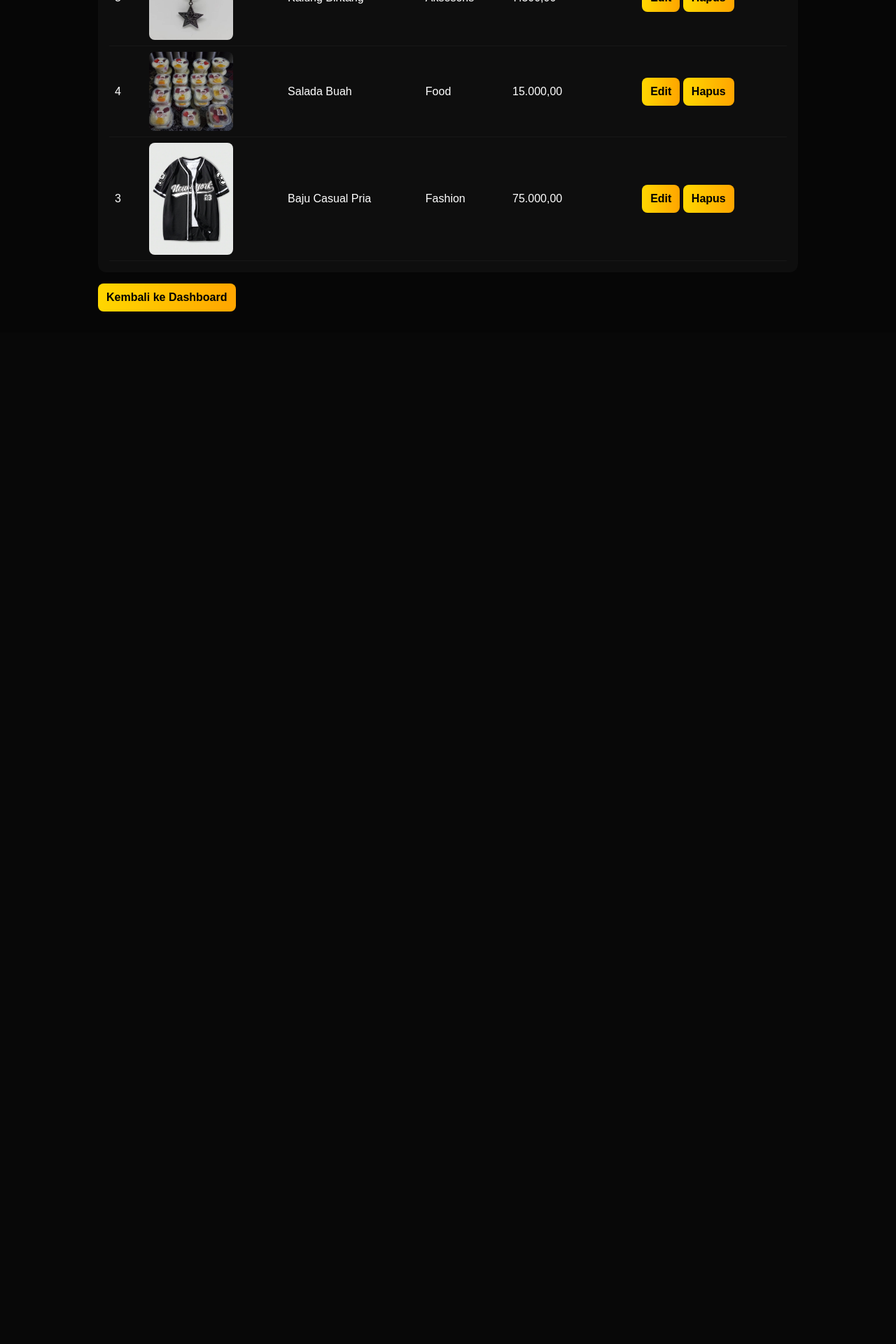
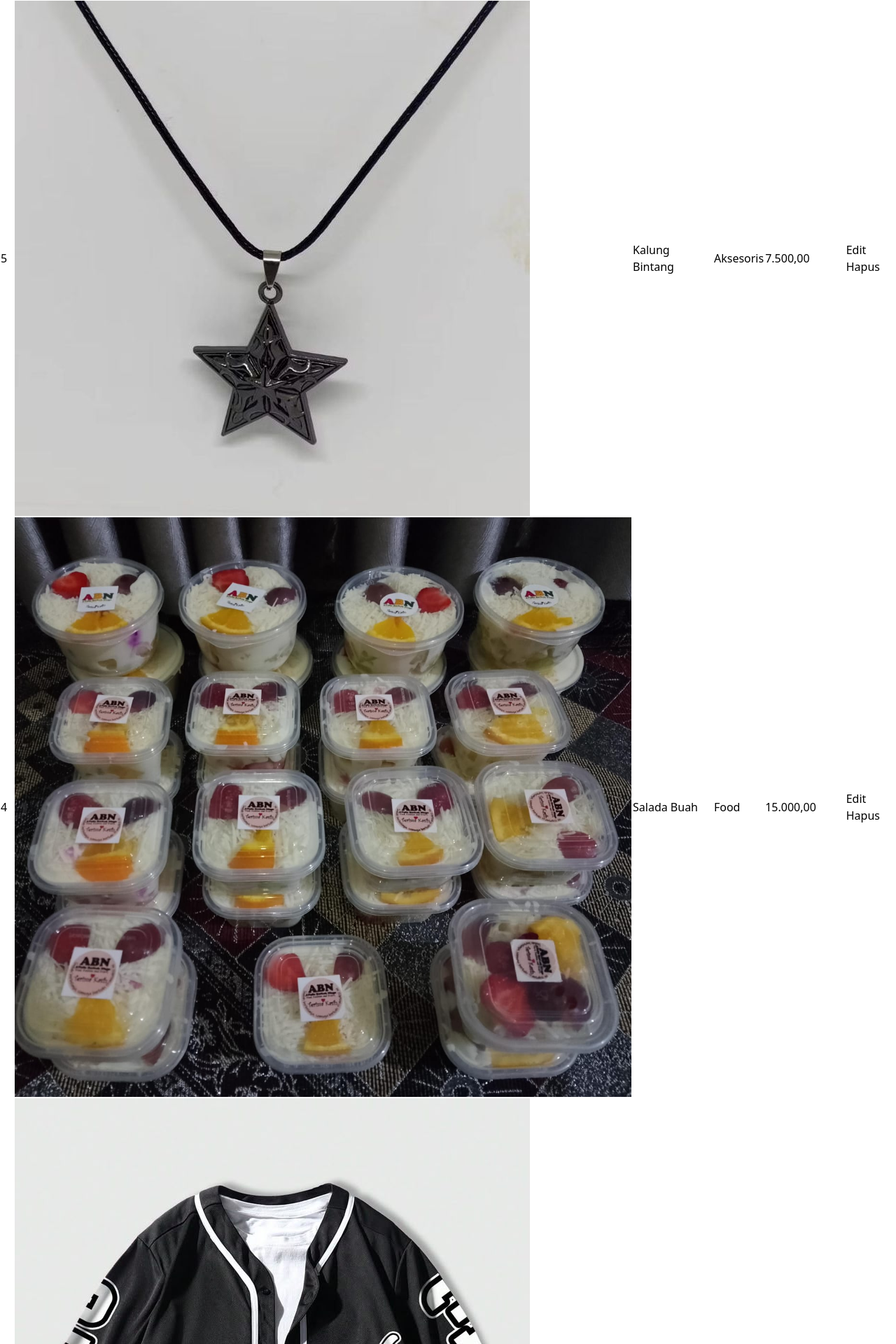
Before and after one commit to Aellz29/Spirit_Guide, a PHP site: page /products.php in a window 1280 px wide. Shown: the part 1266-3186 px from the top of the page at 70% size. Before the commit the page ends 1711 px from the top, so only its background shows below. Run offline with PHP 8.4, Linux system fonts and the light colour scheme; a user stored in the database is signed in; data comes from the database, SQL or seed files in the repository; style sheets or scripts are compiled from the project's sources.

Commit message:
Add files via upload
Signed-off-by: JoelOskar21 <oskarwager@gmail.com>

```diff
--- a/products.php
+++ b/products.php
@@ -58,20 +58,10 @@ $res = $conn->query("SELECT * FROM products ORDER BY id DESC");
 <html lang="id">
 <head>
   <meta charset="utf-8">
-  <title>Kelola Produk | Spirit Guide</title>
-  <link href="./src/css/style.css" rel="stylesheet">
-  <style>
-    body{font-family:Poppins, sans-serif; padding:30px; background:#060606; color:#fff;}
-    .wrap{max-width:1000px; margin:0 auto;}
-    .card{background:rgba(255,255,255,0.03); padding:16px; border-radius:12px; margin-bottom:16px;}
-    input, select, textarea { width:100%; padding:8px; margin:6px 0; border-radius:8px; border:1px solid rgba(255,255,255,0.06); background:#fff; color:#000;}
-    img.thumb{width:120px; border-radius:8px;}
-    .btn{display:inline-block;padding:8px 12px;border-radius:8px;background:linear-gradient(90deg,#FFD700,#FFA500);color:#000;text-decoration:none;font-weight:700;}
-    table{width:100%;border-collapse:collapse;margin-top:12px;}
-    th,td{padding:8px;border-bottom:1px solid rgba(255,255,255,0.04); text-align:left;}
-  </style>
+   <link href="./src/css/style_products.css" rel="stylesheet" >
+
 </head>
-<body>
+<body class="admin-theme">
   <div class="wrap">
     <h1 style="color:#FFD700">Kelola Produk</h1>
 
```
